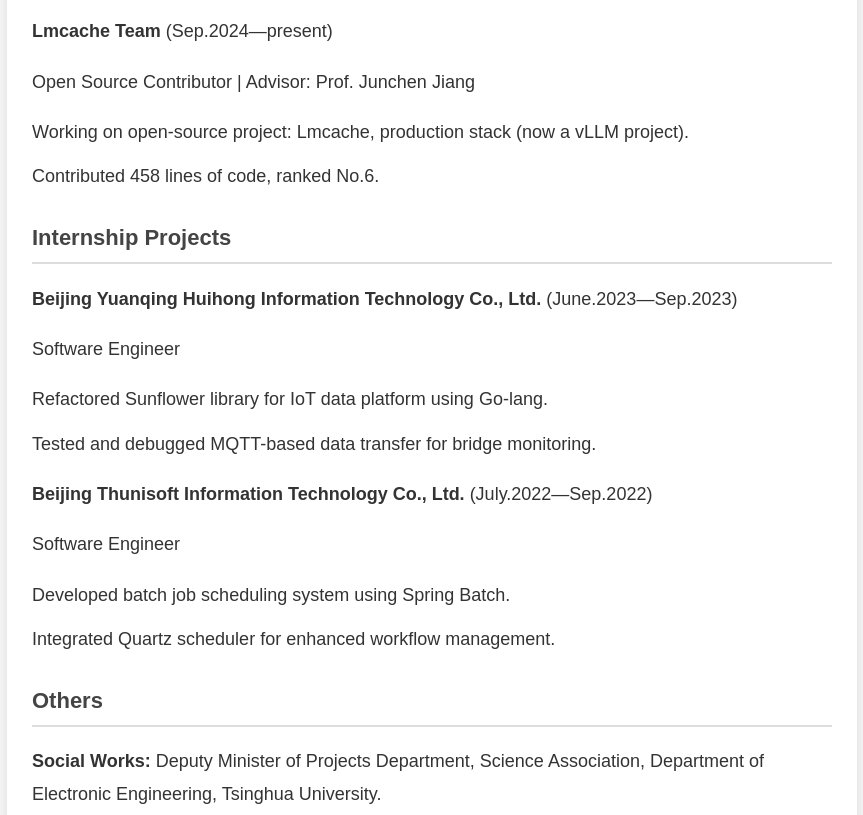
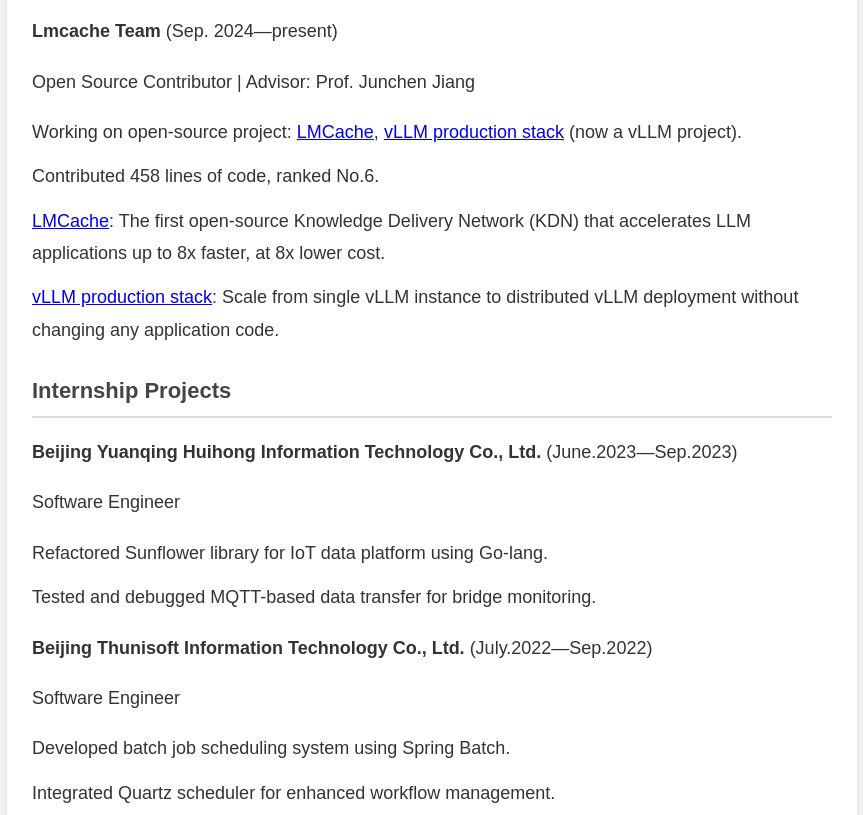
Before and after one commit to EaminC/eaminc.github.io, a plain HTML site: page intro.html in a window 1280 px wide. Shown: the part 1841-2656 px from the top of the page, without its empty margins (208-1071 px from the left). Drawn offline with Linux system fonts and the light colour scheme.

Commit message:
Update intro.html

```diff
--- a/intro.html
+++ b/intro.html
@@ -169,14 +169,22 @@
           </li>
         </ul>
 
-        <p><strong>Lmcache Team</strong> (Sep.2024—present)</p>
+  <p><strong>Lmcache Team</strong> (Sep. 2024—present)</p>
   <p>Open Source Contributor | Advisor: Prof. Junchen Jiang</p>
   <ul>
     <li>
-            Working on open-source project: Lmcache, production stack (now a
-            vLLM project).
+      Working on open-source project:
+      <a href="https://github.com/LMCache/LMCache">LMCache</a>,
+      <a href="https://github.com/vllm-project/production-stack">vLLM production stack</a>
+      (now a vLLM project).
     </li>
     <li>Contributed 458 lines of code, ranked No.6.</li>
+    <li>
+      <a href="https://github.com/LMCache/LMCache">LMCache</a>: The first open-source Knowledge Delivery Network (KDN) that accelerates LLM applications up to 8x faster, at 8x lower cost.
+    </li>
+    <li>
+      <a href="https://github.com/vllm-project/production-stack">vLLM production stack</a>: Scale from single vLLM instance to distributed vLLM deployment without changing any application code.
+    </li>
   </ul>
 </div>
 
```
Lines whose indentation alone changed are shown as unchanged.
